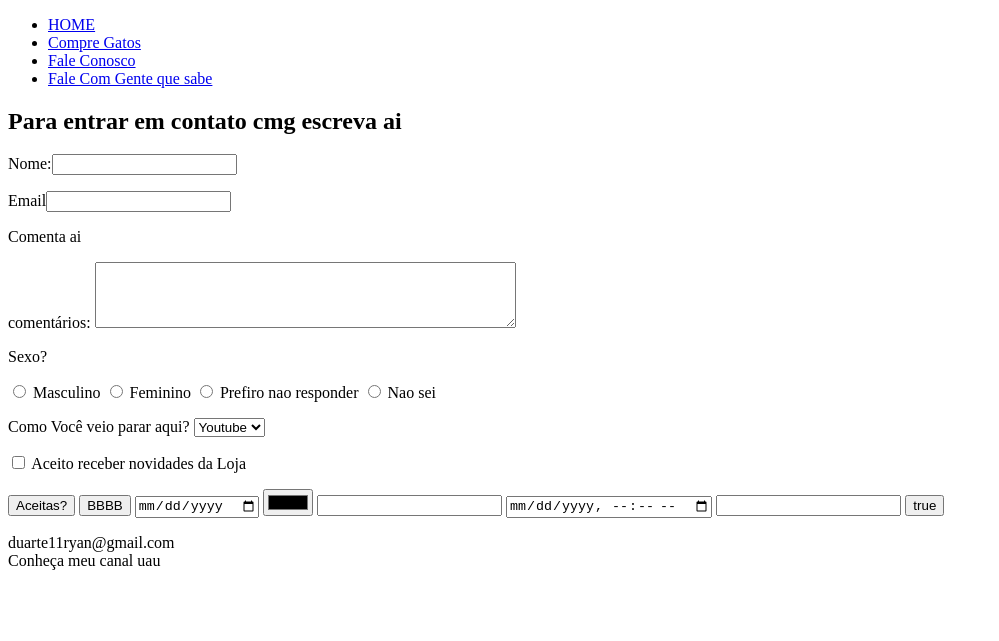
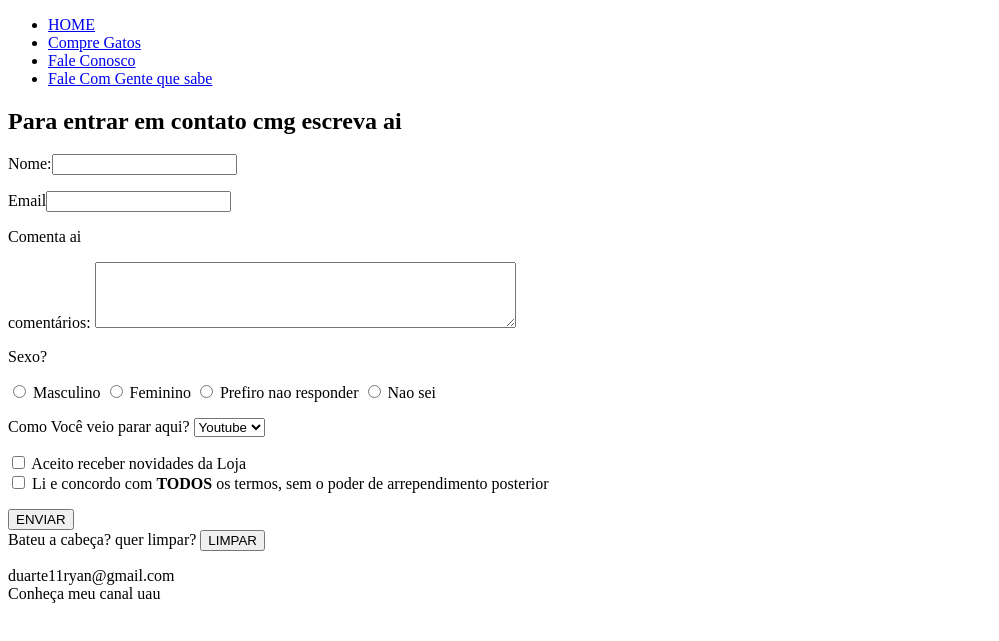
Before and after one commit to Ryan-Duarte/HTML-DEVARIA, a plain HTML site: page Fale_conosco.html in a window 1280 px wide. Shown: the part 105-746 px from the top of the page, without its empty margins (0-999 px from the left). Drawn offline with Linux system fonts and the light colour scheme.

Commit message:
fim do fale cmg

```diff
--- a/Fale conosco.html
+++ b/Fale_conosco.html
@@ -12,8 +12,8 @@
         <nav>
            <ul>
                <li><a href="index.html">HOME</a> </li>
-               <li><a href="Lindos_Prof.html">Compre Gatos</a> </li>
-               <li><a href="Fale conosco.html">Fale Conosco</a> </li>
+               <li><a href="Compras_gato.html">Compre Gatos</a> </li>
+               <li><a href="Fale_conosco.html">Fale Conosco</a> </li>
                <li><a href="https://www.google.com">Fale Com Gente que sabe</a> </li>
 
            </ul>
@@ -63,17 +63,16 @@
             <P>
                 <input type="checkbox" name="Aceitas?" value="Aceitas?"/>
                 <label>Aceito receber novidades da Loja </label>
+                <br>
+                <input type="checkbox" name="Aceitas?" value="Aceitas?"/>
+                <label>Li e concordo com  <strong>TODOS</strong> os termos, sem o poder de arrependimento posterior </label>
             </P>
 
             <p>
-                <input type="button" value="Aceitas?">
-                <input type="button" value="BBBB">
-                <input type="date" name="DAtas" id="">
-                <input type="color" name="Color" id="">
-                <input type="datetime" name="DAtetime" id="">
-                <input type="datetime-local" name="msms" id="">
-                <input type="email" name="emaiii" id="">
-                <input type="submit" value="true">
+                <input type="submit" value="ENVIAR">
+                <br/>
+                <LAbel>Bateu a cabeça? quer limpar?</LAbel>
+                <input type="reset" name="limpar" value="LIMPAR" >
 
             </p>
 
```
Also changed, not shown: Compras_gato.html (renamed from Lindos_Prof.html, +2 -2 lines), index.html (+6 -8 lines), 2 other files.
